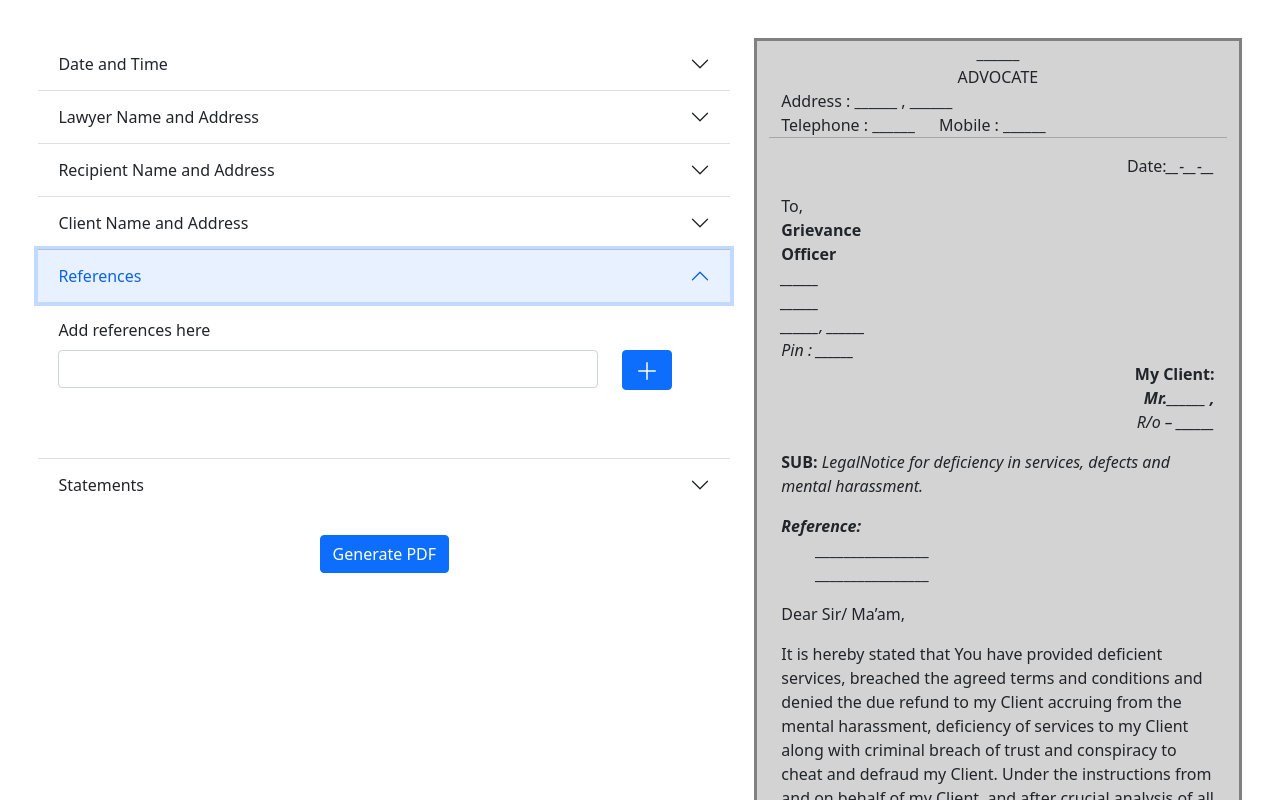
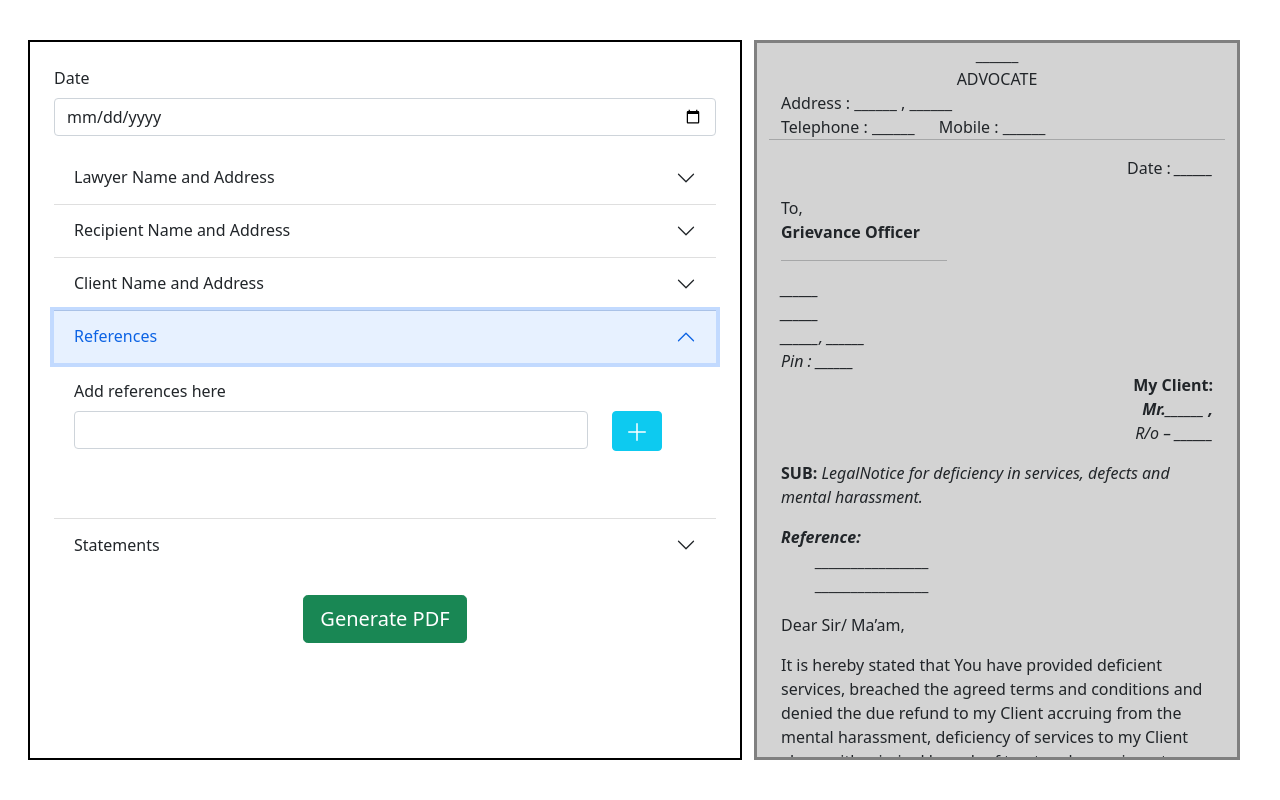
Before and after one commit to Eren00Yeager/Document_Templatizer, a Next.js app: page /legalNoticeTemplate in a window 1280 px wide. Both pictures are taken after a click on the button "References". Shown: the top 800 px of the page. Built offline with nearby package versions, Linux system fonts and the light colour scheme.

Commit message:
changes to legaltemplate

```diff
--- a/components/legalNoticeForm.js
+++ b/components/legalNoticeForm.js
@@ -11,32 +11,11 @@ const LegalNoticeForm=(props)=>{
     return(
         <Form>
             <Accordion flush>
-                <Accordion.Item eventKey="0">
-                    <Accordion.Header>Date and Time</Accordion.Header>
-                    <Accordion.Body>
-                        <Form.Group className="mb-3" controlId="LawyerMobile">
-                            <Form.Label>DD</Form.Label>
-                            <Form.Control type="text" placeholder="Enter Mobile of Lawyer" onChange={(e)=>props.setDate(prevState=>({
-                                ...prevState,
-                                'DD':e.target.value
-                            }))}/>
-                        </Form.Group>
-                        <Form.Group className="mb-3" controlId="LawyerMobile">
-                            <Form.Label>MM</Form.Label>
-                            <Form.Control type="text" placeholder="Enter Mobile of Lawyer" onChange={(e)=>props.setDate(prevState=>({
-                                ...prevState,
-                                'MM':e.target.value
-                            }))}/>
-                        </Form.Group>
-                        <Form.Group className="mb-3" controlId="LawyerMobile">
-                            <Form.Label>YY</Form.Label>
-                            <Form.Control type="text" placeholder="Enter Mobile of Lawyer" onChange={(e)=>props.setDate(prevState=>({
-                                ...prevState,
-                                'YY':e.target.value
-                            }))}/>
-                        </Form.Group>
-                    </Accordion.Body>
-                </Accordion.Item>
+                <Form.Group className="mb-3" controlId="Date">
+                    <Form.Label>Date</Form.Label>
+                    <Form.Control type="date" placeholder="Enter Mobile of Lawyer" onChange={(e)=>props.setDate(e.target.value)}/>
+                </Form.Group>
+
 
                 <Accordion.Item eventKey="1">
                     <Accordion.Header>Lawyer Name and Address</Accordion.Header>
@@ -166,14 +145,14 @@ const LegalNoticeForm=(props)=>{
                                     <Form.Control type="text" value={dummyref} onChange={(e)=>setDummyref(e.target.value)}/>
                                 </Col>
                                 <Col xs={2}>
-                                    <Button type='primary' onClick={(e)=>{
+                                    <Button variant="info" onClick={(e)=>{
                                         e.preventDefault();
                                         if(dummyref){
                                             props.setReferences(prevState=>([...prevState,dummyref]));
                                             setDummyref('')
                                         }
                                     }}>
-                                        <svg xmlns="http://www.w3.org/2000/svg" width="24" height="24" fill="currentColor" className="bi bi-plus-lg" viewBox="0 0 16 16">
+                                        <svg xmlns="http://www.w3.org/2000/svg" width="24" height="24" fill="white" className="bi bi-plus-lg" viewBox="0 0 16 16">
                                             <path d="M8 2a.5.5 0 0 1 .5.5v5h5a.5.5 0 0 1 0 1h-5v5a.5.5 0 0 1-1 0v-5h-5a.5.5 0 0 1 0-1h5v-5A.5.5 0 0 1 8 2Z"/>
                                         </svg>
                                     </Button>
@@ -204,14 +183,14 @@ const LegalNoticeForm=(props)=>{
                                     <Form.Control type="text" value={dummystatement} onChange={(e)=>setDummystatement(e.target.value)}/>
                                 </Col>
                                 <Col xs={2}>
-                                    <Button type='primary' onClick={(e)=>{
+                                    <Button variant="info" onClick={(e)=>{
                                         e.preventDefault();
                                         if(dummystatement){
                                             props.setStatements(prevState=>([...prevState,dummystatement]));
                                             setDummystatement('')
                                         }
                                     }}>
-                                        <svg xmlns="http://www.w3.org/2000/svg" width="24" height="24" fill="currentColor" className="bi bi-plus-lg" viewBox="0 0 16 16">
+                                        <svg xmlns="http://www.w3.org/2000/svg" width="24" height="24" fill="white" className="bi bi-plus-lg" viewBox="0 0 16 16">
                                             <path d="M8 2a.5.5 0 0 1 .5.5v5h5a.5.5 0 0 1 0 1h-5v5a.5.5 0 0 1-1 0v-5h-5a.5.5 0 0 1 0-1h5v-5A.5.5 0 0 1 8 2Z"/>
                                         </svg>
                                     </Button>
@@ -236,7 +215,7 @@ const LegalNoticeForm=(props)=>{
 
             <br/>
             <center>
-               <Button variant="primary" onClick={()=>htmltopdf(document.querySelector('#legalnoticeform'),'Legal_Notice.pdf')}>
+               <Button variant="success" size='lg' onClick={()=>htmltopdf(document.querySelector('#legalnoticeform'),'Legal_Notice.pdf')}>
                     Generate PDF
                 </Button>
             </center>
--- a/components/legalNoticeHtml.js
+++ b/components/legalNoticeHtml.js
@@ -16,17 +16,18 @@ const LegalNoticeHtml=({date,lawyer,client,recipient,references,statements})=>{
                         <Row>
                             <Col style={{'textAlign':'right'}}>
                                 <p>
-                                <span >Date:</span>
+                                <span >Date : </span>
                                 <em>
-                                    <span >{date['DD']}-{date['MM']}-{date['YY']}</span>
+                                    <span >{date}</span>
                                 </em>
                                 </p>
                             </Col>
                         </Row>
                         <Row>
-                            <Col xs={4}>
+                            <Col xs={5}>
                                 <span >To,</span><br/>
                                 <strong>Grievance Officer</strong><br/>
+                                <hr/>
                                 <em>
                                     {recipient['name']}
                                 </em><br/>
@@ -42,7 +43,7 @@ const LegalNoticeHtml=({date,lawyer,client,recipient,references,statements})=>{
                             </Col>
                         </Row>
                         <Row style={{'textAlign':'right'}}>
-                            <Col xs={{span:4,offset:8}}>
+                            <Col xs={{span:5,offset:7}}>
                                 <p>
                                     <strong>My Client:</strong><br/>
                                     <strong>
@@ -112,15 +113,9 @@ const LegalNoticeHtml=({date,lawyer,client,recipient,references,statements})=>{
                             </p>
                         </Row>
                         <Row style={{'textAlign':'left'}}>
-                            <p>
                             <strong>{lawyer['name']}</strong>
-                            </p>
-                            <p>
                             <span >(Advocate)</span>
-                            </p>
-                            <p>
                             <span >{lawyer['id']}</span>
-                            </p>
                         </Row>
                     </Container>
                 </div>
--- a/pages/legalNoticeTemplate.js
+++ b/pages/legalNoticeTemplate.js
@@ -8,11 +8,7 @@ import LegalNoticeHtml from '../components/legalNoticeHtml'
 
 
 const legalNoticeTemplate = () => {
-    const [date,setDate]=useState({
-            'DD':'__',
-            'MM':'__',
-            'YY':'__'
-        })
+    const [date,setDate]=useState('______')
 
     const [lawyer,setLawyer]=useState({
         'id':'______',
@@ -42,13 +38,15 @@ const legalNoticeTemplate = () => {
 
 return(
     <>
-    <Row style={{'padding':'3%'}}>
-        <Col md={7}>
-            <LegalNoticeForm setLawyer={setLawyer} setDate={setDate} setRecipient={setRecipient} setClient={setClient}
+    <Row className={styles.legalnoticerow}>
+        <Col md={7} className={styles.formcol}>
+            <LegalNoticeForm
+            setLawyer={setLawyer} setDate={setDate} setRecipient={setRecipient} setClient={setClient}
             references={references} setReferences={setReferences} statements={statements} setStatements={setStatements}/>
         </Col>
-        <Col md={5}>
-            <LegalNoticeHtml lawyer={lawyer} date={date} client={client} recipient={recipient} references={references} statements={statements}/>
+        <Col md={5} className={styles.htmlcol}>
+            <LegalNoticeHtml lawyer={lawyer} date={date} client={client}
+            recipient={recipient} references={references} statements={statements}/>
         </Col>
     </Row>
 
@@ -58,4 +56,4 @@ return(
 
  }
 
- export default legalNoticeTemplate;
+export default legalNoticeTemplate;
--- a/styles/legalnotice.module.css
+++ b/styles/legalnotice.module.css
@@ -12,4 +12,22 @@
     justify-content: center;
     border: gray solid 3px;
     background-color: lightgray;
+    max-height: 90vh;
+    overflow-y: scroll;
 }
+
+.formcol{
+    padding: 3vh;
+    overflow-y: scroll;
+    height: 90vh!important;
+    border: black solid 2px;
+}
+
+.formcol{
+    height: 100vh;
+}
+.legalnoticerow{
+    padding: 5vh;
+    height: 100vh;
+    overflow-y: hidden;
+}
```
